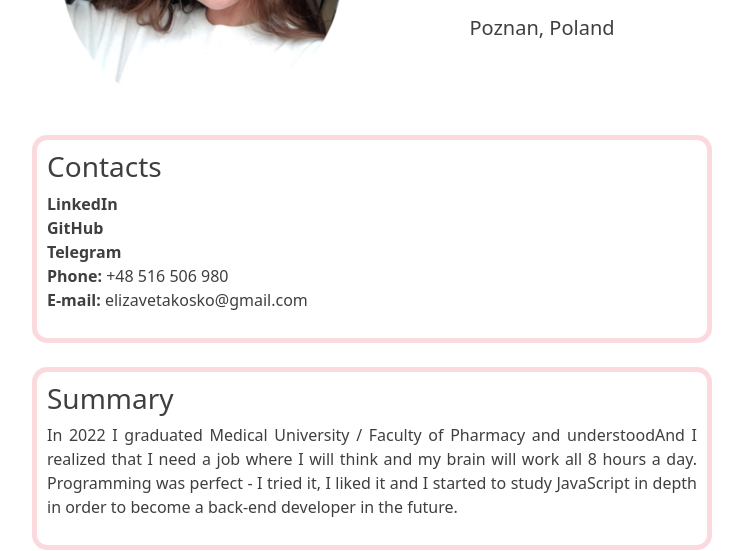
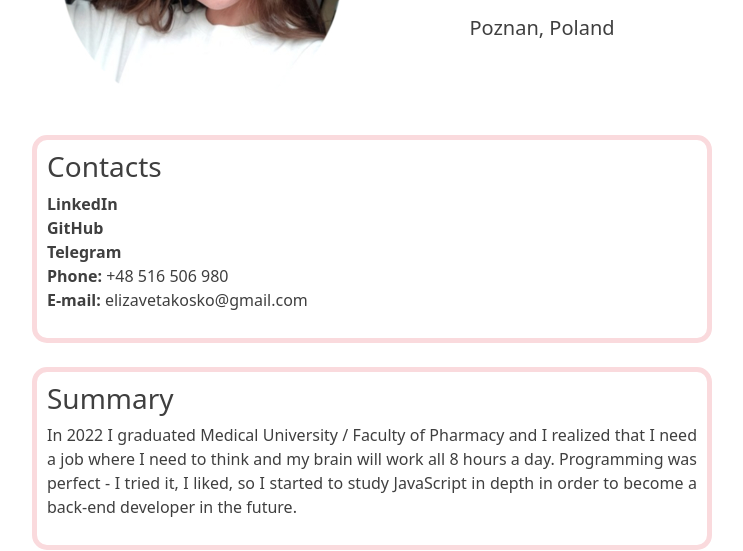
Before and after one commit to LizavetaKasko/rsschool-cv-st0, a plain HTML site: page index.html in a window 1280 px wide. Shown: the part 279-830 px from the top of the page, without its empty margins (268-1011 px from the left). Drawn offline with nearby package versions, Linux system fonts and the light colour scheme.

Commit message:
feat: bug fixing

```diff
--- a/index.html
+++ b/index.html
@@ -82,11 +82,11 @@
           <div class="summary">
             <h3 id="summary">Summary</h3>
             <p>
-              In 2022 I graduated Medical University / Faculty of Pharmacy and
-              understoodAnd I realized that I need a job where I will think and
-              my brain will work all 8 hours a day. Programming was perfect - I
-              tried it, I liked it and I started to study JavaScript in depth in
-              order to become a back-end developer in the future.
+              In 2022 I graduated Medical University / Faculty of Pharmacy and I
+              realized that I need a job where I need to think and my brain will
+              work all 8 hours a day. Programming was perfect - I tried it, I
+              liked, so I started to study JavaScript in depth in order to
+              become a back-end developer in the future.
             </p>
           </div>
 
```
